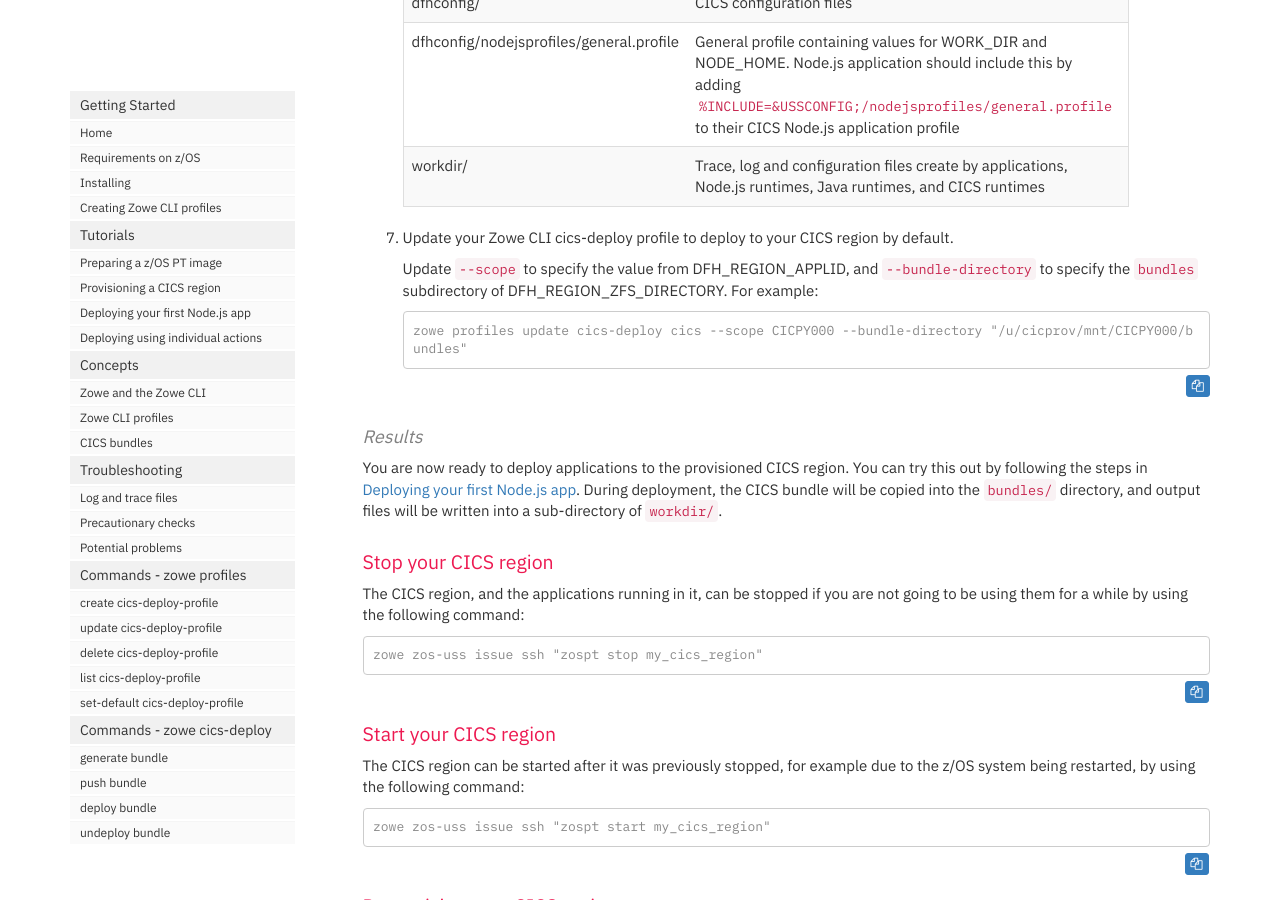
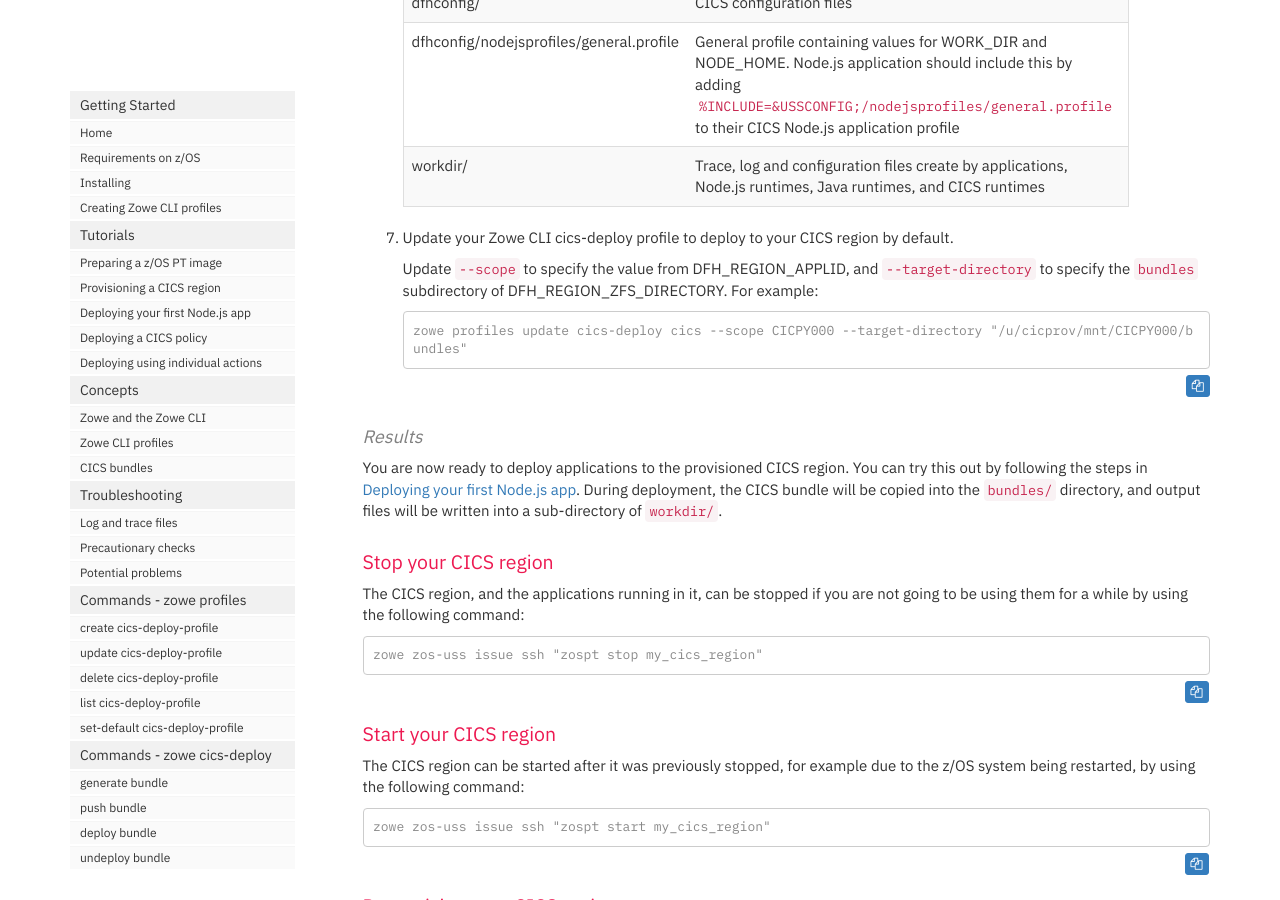
Before and after one commit to IBM/zowe-cli-cics-deploy-plugin, a Jekyll site: the page built from docs/pages/cdp/cdp-Provisioning-a-CICS-region.md, in a window 1280 px wide and 900 px high, scrolled down 1593 px. Built offline with Jekyll 4.4.1, drawn with Linux system fonts in a browser that asks for light colours; nearby versions of some CDN libraries; comment, search, counter and statistics services are not loaded.

Commit message:
Add tutorial to deploy a CICS policy sample
Signed-off-by: Mark Cocker <mark_cocker@uk.ibm.com>

````diff
--- a/docs/_data/sidebars/cdp_sidebar.yml
+++ b/docs/_data/sidebars/cdp_sidebar.yml
@@ -23,7 +23,7 @@ entries:
       output: web
 
   - title: Tutorials
-    url: cdp-Deploying-your-first-nodejs-app.html
+    url: cdp-Preparing-a-zOS-PT-image.html
     output: web
     folderitems:
     - title: Preparing a z/OS PT image
@@ -34,6 +34,9 @@ entries:
       output: web
     - title: Deploying your first Node.js app
       url: cdp-Deploying-your-first-nodejs-app.html
+      output: web
+    - title: Deploying a CICS policy
+      url: cdp-Deploying-a-CICS-policy.html
       output: web
     - title: Deploying using individual actions
       url: cdp-Deploying-using-individual-actions.html
--- a/docs/pages/cdp/cdp-Provisioning-a-CICS-region.md
+++ b/docs/pages/cdp/cdp-Provisioning-a-CICS-region.md
@@ -80,10 +80,10 @@ Before you can provision a CICS region, a z/OS PT image needs to be created and
 
 7. Update your Zowe CLI cics-deploy profile to deploy to your CICS region by default.
 
-   Update `--scope` to specify the value from DFH_REGION_APPLID, and `--bundle-directory` to specify the `bundles` subdirectory of DFH_REGION_ZFS_DIRECTORY. For example:
+   Update `--scope` to specify the value from DFH_REGION_APPLID, and `--target-directory` to specify the `bundles` subdirectory of DFH_REGION_ZFS_DIRECTORY. For example:
 
    ```console
-   zowe profiles update cics-deploy cics --scope CICPY000 --bundle-directory "/u/cicprov/mnt/CICPY000/bundles"
+   zowe profiles update cics-deploy cics --scope CICPY000 --target-directory "/u/cicprov/mnt/CICPY000/bundles"
    ```
 
 #### Results
````
Also changed, not shown: docs/pages/cdp/cdp-Deploying-a-CICS-policy.md (added, +55 -0 lines).
